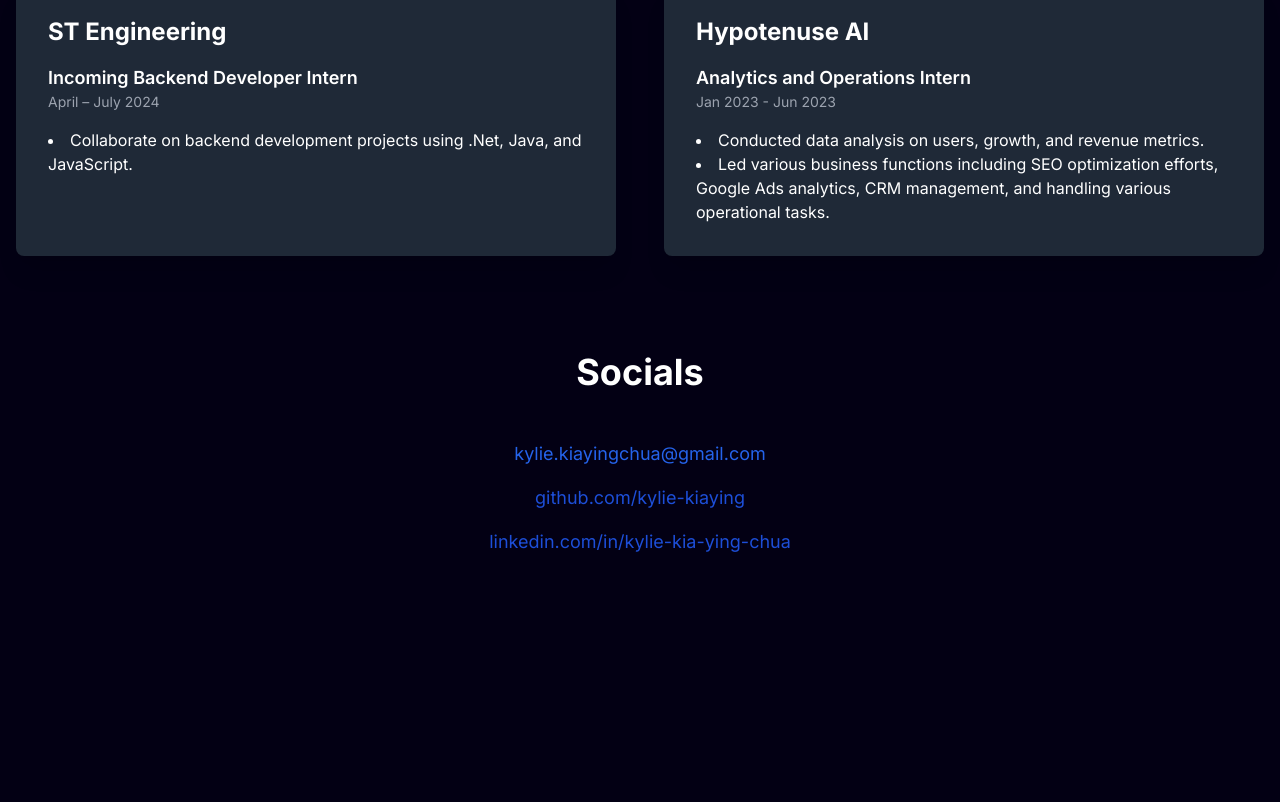
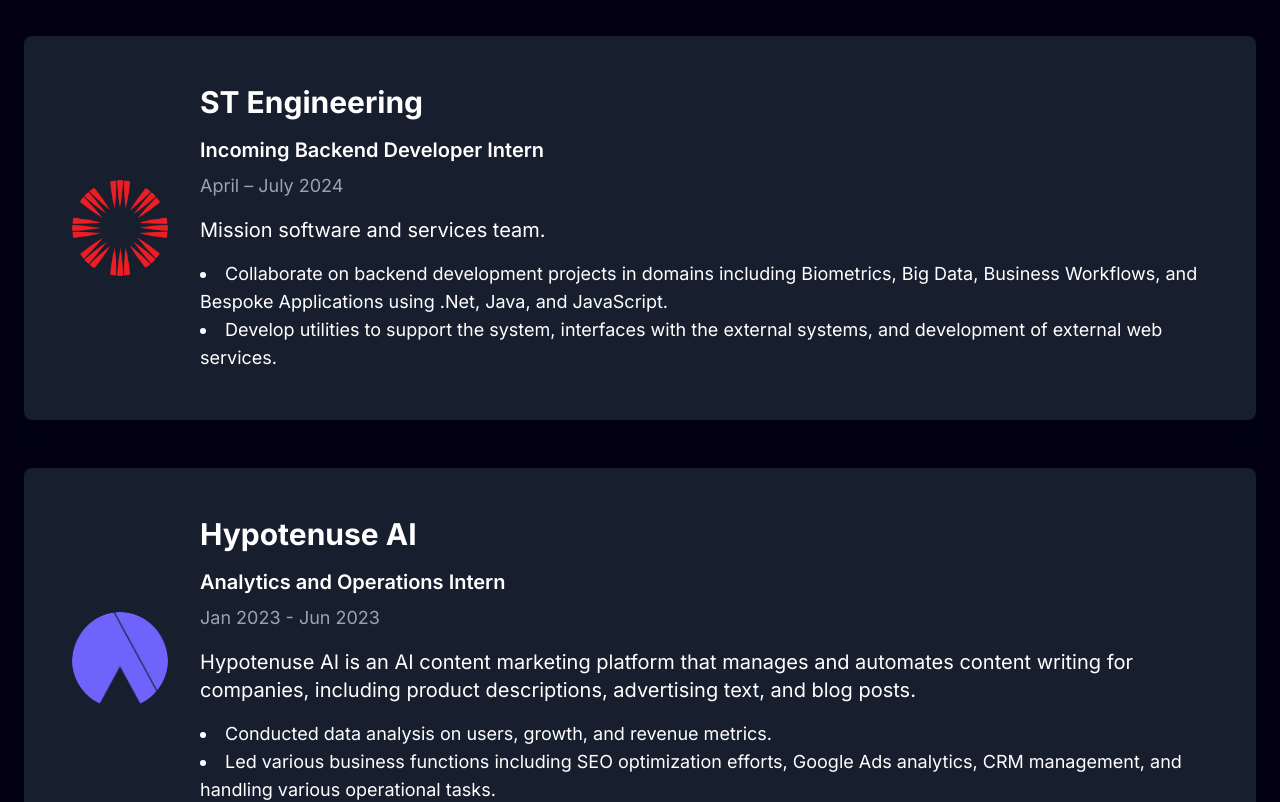
Before and after one commit to kylie-kiaying/portfolio-website, a Next.js app: page / in a window 1280 px wide. Shown: the part 940-1742 px from the top of the page. Before the commit the page ends 1528 px from the top, so only its background shows below. Built offline with nearby package versions, Linux system fonts and the light colour scheme.

Commit message:
updated experiences section and all headers

```diff
--- a/components/Experiences/Experiences.tsx
+++ b/components/Experiences/Experiences.tsx
@@ -1,33 +1,40 @@
-// /components/Experience.tsx
-
 import React from 'react';
 
 const Experience = () => {
   return (
-    <section className="text-white py-16">
-      <div className="container mx-auto px-4">
-        <h2 className="text-4xl text-center font-bold mb-12">Experience</h2>
+    <section className="text-white py-20">
+      <div className="container mx-auto px-6">
+        <h2 className="text-center text-6xl font-bold text-gray-500 uppercase mb-16">Experience</h2>
 
-        <div className="grid grid-cols-1 md:grid-cols-2 gap-8 lg:gap-12">
-          {/* ST Engineering Internship */}
-          <div className="p-8 bg-gray-800 rounded-lg shadow-xl hover:shadow-2xl transition duration-500">
-            <h3 className="text-2xl font-bold mb-4">ST Engineering</h3>
-            <p className="text-lg font-semibold">Incoming Backend Developer Intern</p>
-            <p className="text-sm text-gray-400 mb-4">April – July 2024</p>
-            <ul className="list-disc list-inside">
-              <li>Collaborate on backend development projects using .Net, Java, and JavaScript.</li>
-            </ul>
+        <div className="bg-gray-800 bg-opacity-75 rounded-lg p-12 mb-12 shadow-xl transition-transform hover:scale-105">
+          <div className="flex flex-col md:flex-row items-center gap-8">
+            <img src="../images/steng_icon.png" alt="ST Engineering" className="w-24 h-24 rounded-full" />
+            <div className="flex-1">
+              <h3 className="text-3xl font-bold mb-4">ST Engineering</h3>
+              <p className="text-xl font-semibold mb-2">Incoming Backend Developer Intern</p>
+              <p className="text-lg text-gray-400 mb-4">April – July 2024</p>
+              <p className="mb-4 text-xl">Mission software and services team.</p>
+              <ul className="list-disc list-inside">
+                <li className="text-lg">Collaborate on backend development projects in domains including Biometrics, Big Data, Business Workflows, and Bespoke Applications using .Net, Java, and JavaScript.</li>
+                <li className="text-lg">Develop utilities to support the system, interfaces with the external systems, and development of external web services.</li>
+              </ul>
+            </div>
           </div>
+        </div>
 
-          {/* Hypotenuse AI Internship */}
-          <div className="p-8 bg-gray-800 rounded-lg shadow-xl hover:shadow-2xl transition duration-500">
-            <h3 className="text-2xl font-bold mb-4">Hypotenuse AI</h3>
-            <p className="text-lg font-semibold">Analytics and Operations Intern</p>
-            <p className="text-sm text-gray-400 mb-4">Jan 2023 - Jun 2023</p>
-            <ul className="list-disc list-inside">
-              <li>Conducted data analysis on users, growth, and revenue metrics.</li>
-              <li>Led various business functions including SEO optimization efforts, Google Ads analytics, CRM management, and handling various operational tasks.</li>
-            </ul>
+        <div className="bg-gray-800 bg-opacity-75 rounded-lg p-12 shadow-xl transition-transform hover:scale-105">
+          <div className="flex flex-col md:flex-row items-center gap-8">
+            <img src="../images/hypotenuse_icon.webp" alt="Hypotenuse AI" className="w-24 h-24 rounded-full" />
+            <div className="flex-1">
+              <h3 className="text-3xl font-bold mb-4">Hypotenuse AI</h3>
+              <p className="text-xl font-semibold mb-2">Analytics and Operations Intern</p>
+              <p className="text-lg text-gray-400 mb-4">Jan 2023 - Jun 2023</p>
+              <p className="mb-4 text-xl">Hypotenuse AI is an AI content marketing platform that manages and automates content writing for companies, including product descriptions, advertising text, and blog posts. </p>
+              <ul className="list-disc list-inside">
+                <li className="text-lg">Conducted data analysis on users, growth, and revenue metrics.</li>
+                <li className="text-lg">Led various business functions including SEO optimization efforts, Google Ads analytics, CRM management, and handling various operational tasks.</li>
+              </ul>
+            </div>
           </div>
         </div>
       </div>
--- a/components/Socials/Socials.tsx
+++ b/components/Socials/Socials.tsx
@@ -3,7 +3,7 @@
 const ContactMe: React.FC = () => {
   return (
     <div className="p-8">
-      <h2 className="text-4xl text-white text-center font-bold mb-12">Socials</h2>
+      <h2 className="abosulte m-16 uppercase tracking-[20px] text-gray-500 font-bold text-center text-6xl">Socials</h2>
       <div className="flex flex-col items-center justify-center space-y-4">
         <a
           href="mailto:kylie.kiayingchua@gmail.com"
```
Also changed, not shown: package.json (+6 -3 lines), 1 other file (tests, documents, lock files or other folders).
